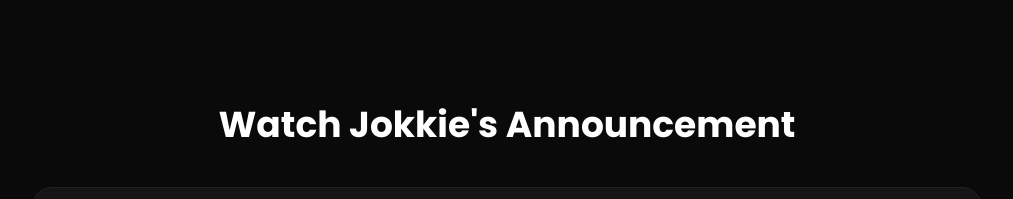
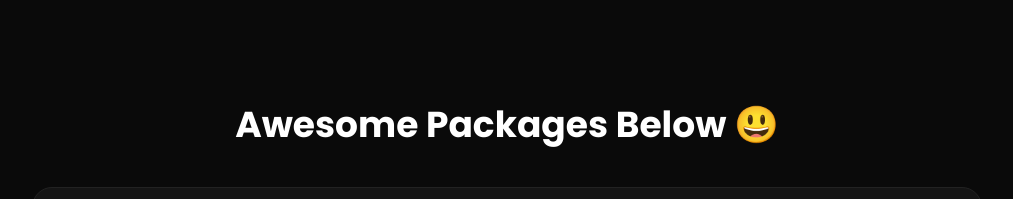
Before and after one commit to Jokkies-Prokit/Verified-prokit, a plain HTML site: page index.html in a window 1280 px wide. Shown: the part 823-1022 px from the top of the page, without its empty margins (133-1146 px from the left). Drawn offline with Linux system fonts and the light colour scheme.

Commit message:
Update index.html

```diff
--- a/index.html
+++ b/index.html
@@ -304,7 +304,7 @@ gaming optimization guidance and exclusive gaming rewards.
 </section>
 
 <section class="video-section">
-<h2 class="section-title">Watch Jokkie's Announcement</h2>
+<h2 class="section-title">Awesome Packages Below 😃</h2>
 
 <div class="video-box">
 <img src="picture-.jpg" alt="Jokkie's Announcement">
```
